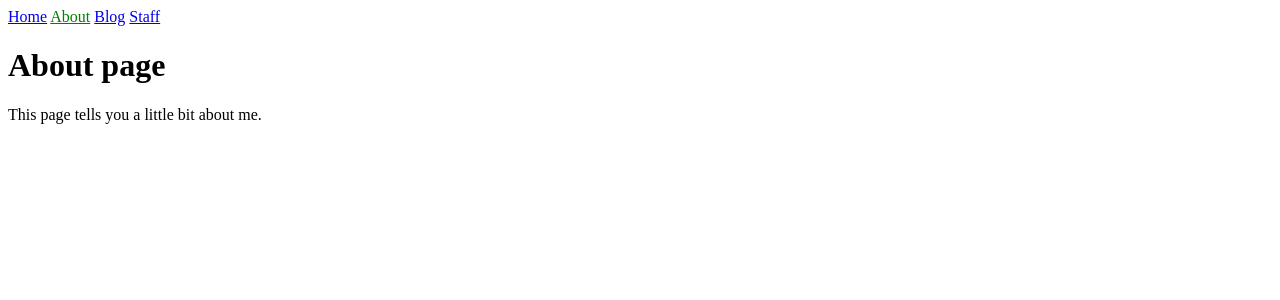
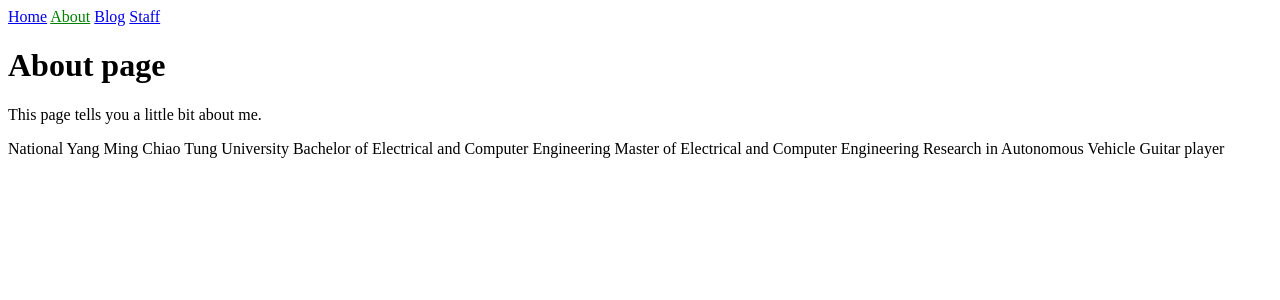
Before and after one commit to jerry8137/testing.github.io, a Jekyll site: the page built from about.md, in a window 1280 px wide. Shown: the top 300 px of the page. Built offline with Jekyll 4.4.1, drawn with Linux system fonts in a browser that asks for light colours.

Commit message:
basic structure

```diff
--- a/about.md
+++ b/about.md
@@ -5,3 +5,9 @@ title: About
 # About page
 
 This page tells you a little bit about me.
+
+National Yang Ming Chiao Tung University
+Bachelor of Electrical and Computer Engineering
+Master of Electrical and Computer Engineering
+Research in Autonomous Vehicle
+Guitar player
```
Also changed, not shown: 1 other file.
